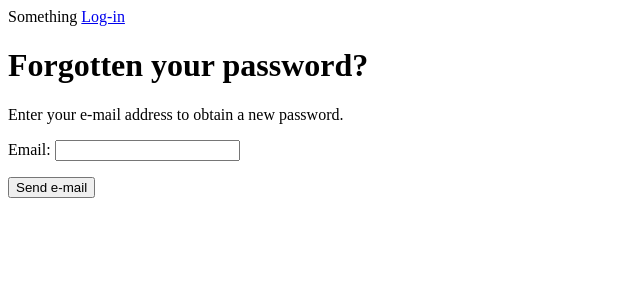
After one commit to DavuKX/members_only, a Django app: page /account/password_reset/ in a window 1280 px wide. The commit adds this page. Shown: the top 300 px of the page, without its empty margins (0-640 px from the left). Run offline with Django 4.2, Linux system fonts and the light colour scheme.

Commit message:
add reset password

```diff
--- a/account/templates/registration/login.html
+++ b/account/templates/registration/login.html
@@ -19,5 +19,6 @@
             <input type="hidden" name="next" value="{{ next }}">
             <p><input type="submit" value="Log-in"></p>
         </form>
+        <p><a href="{% url 'password_reset' %}">Forgotten your password?</a></p>
     </div>
 {% endblock content %}
--- /dev/null
+++ b/account/templates/registration/password_reset_email.html
@@ -0,0 +1,5 @@
+Someone asked for password reset for email {{ email }}. Follow
+the link below:
+
+{{ protocol }}://{{ domain }}{% url 'password_reset_confirm' uidb64=uid token=token %}
+Your username, in case you've forgotten: {{ user.get_username }}
--- /dev/null
+++ b/account/templates/registration/password_reset_form.html
@@ -0,0 +1,15 @@
+{% extends 'base.html' %}
+
+{% block title %}
+    Reset your password
+{% endblock title %}
+
+{% block content %}
+    <h1>Forgotten your password?</h1>
+    <p>Enter your e-mail address to obtain a new password.</p>
+    <form action="" method="post">
+        {{ form.as_p }}
+        <p><input type="submit" value="Send e-mail" name="" id=""></p>
+        {% csrf_token %}
+    </form>
+{% endblock content %}
--- a/account/urls.py
+++ b/account/urls.py
@@ -8,5 +8,9 @@ urlpatterns = [
     path('logout/', auth_views.LogoutView.as_view(), name='logout'),
     path('password_change/', auth_views.PasswordChangeView.as_view(), name='password_change'),
     path('password_change/done/', auth_views.PasswordChangeDoneView.as_view(), name='password_change_done'),
+    path('password_reset/', auth_views.PasswordResetView.as_view(), name='password_reset'),
+    path('password_reset/done/', auth_views.PasswordResetDoneView.as_view(), name='password_reset_done'),
+    path('reset/<uidb64>/<token>/', auth_views.PasswordResetConfirmView.as_view(), name='password_reset_confirm'),
+    path('reset/done/', auth_views.PasswordResetCompleteView.as_view(), name='password_reset_complete'),
     path('', views.dashboard, name='dashboard'),
 ]
--- a/project/settings.py
+++ b/project/settings.py
@@ -137,3 +137,5 @@ DEFAULT_AUTO_FIELD = 'django.db.models.BigAutoField'
 LOGIN_REDIRECT_URL = 'dashboard'
 LOGIN_URL = 'login'
 LOGOUT_URL = 'logout'
+
+EMAIL_BACKEND = 'django.core.mail.backends.console.EmailBackend'
```
Also changed, not shown: account/templates/registration/password_reset_complete.html (added, +12 -0 lines), account/templates/registration/password_reset_confirm.html (added, +18 -0 lines), account/templates/registration/password_reset_done.html (added, +10 -0 lines), 1 other file.
